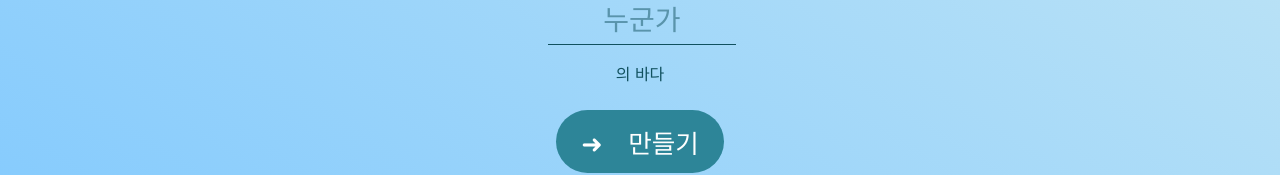
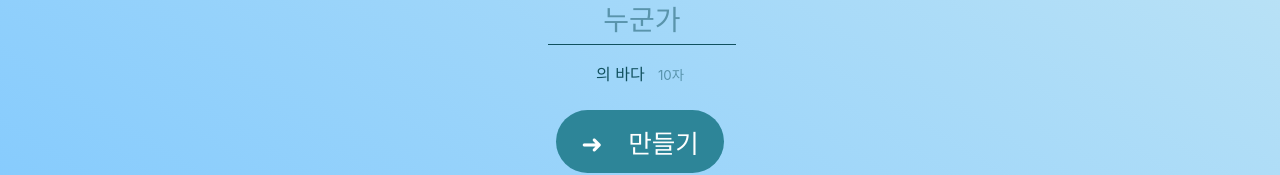
Before and after one commit to likelionkit-Wave/wave, a React (Create React App) app: page /makewave in a window 1280 px wide. Shown: the part 507-682 px from the top of the page. Built offline with nearby package versions, Linux system fonts and the light colour scheme.

Commit message:
feature: MakePage 이름 길이 제한

```diff
--- a/src/page/MakePage.js
+++ b/src/page/MakePage.js
@@ -24,8 +24,12 @@ const MakePage = () => {
               placeholder="누군가"
               defaultValue={mailbox}
               onChange={(e) => setMailbox(e.target.value)}
+              maxLength="10"
             ></input>
-            <span>의 바다</span>
+            <p>
+              의 바다
+              <span className="limitIndicator">{10 - mailbox.length}자</span>
+            </p>
           </div>
           <button className="createBtn">만들기</button>
         </div>
--- a/src/styles/page/MakePage.css
+++ b/src/styles/page/MakePage.css
@@ -72,6 +72,16 @@
   opacity: 0.5;
 }
 
+.makeContainer > .content > .inputContainer > p {
+  margin: 0;
+}
+
+.makeContainer > .content > .inputContainer > p > .limitIndicator {
+  margin-left: 1em;
+  font-size: smaller;
+  opacity: 0.5;
+}
+
 .makeContainer > .content > .createBtn {
   width: max-content;
   padding: 0.5em 1em;
```
